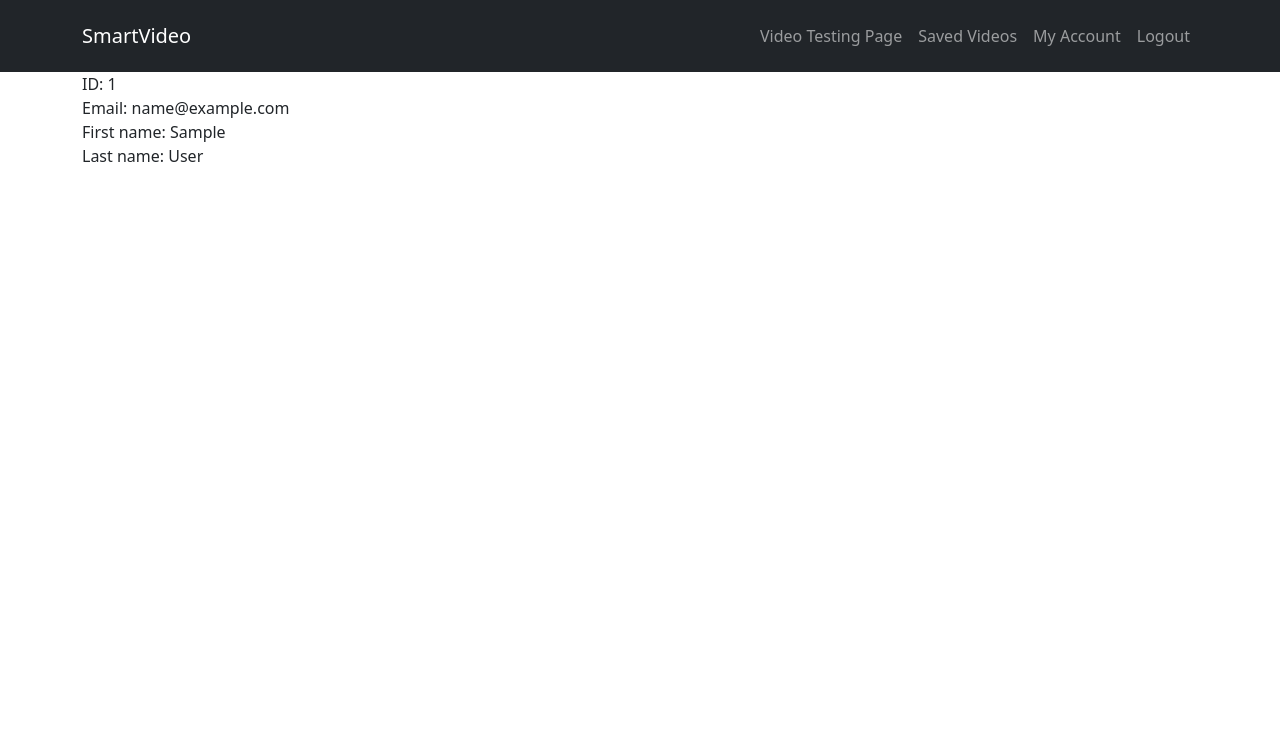
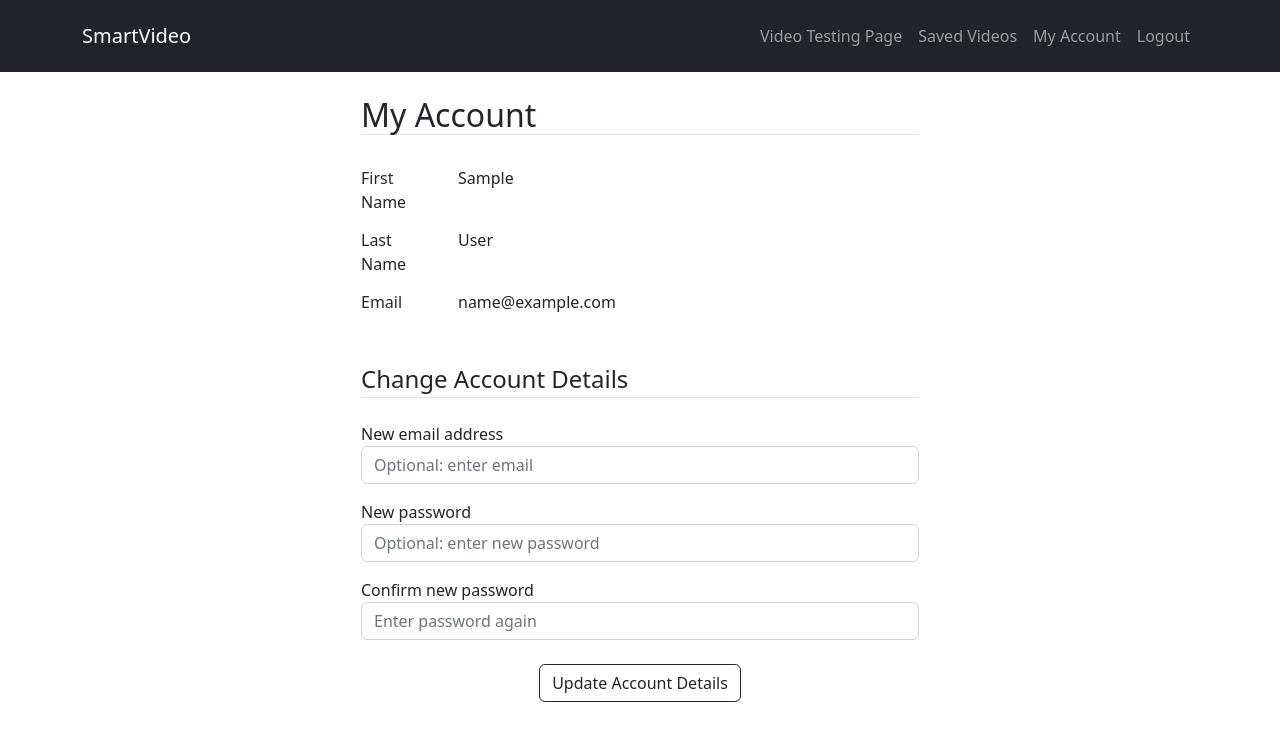
Before and after one commit to Ariq00/Artificially-Intelligent-Video, a Flask app: template src/templates/my_account.html in a window 1280 px wide. Shown: the top 741 px of the page. Run offline with Flask 2, Linux system fonts and the light colour scheme; the template is opened without the code that fills it: values that come from a table or form of the project are taken from there, others are empty; the visitor is signed in with stand-in values (Sample User, id 1); parts of the project's set-up code (start-up, migrations or seed data) failed here and were passed over; some libraries are stand-ins or nearby versions.

Commit message:
Update account details

```diff
--- a/src/auth/forms.py
+++ b/src/auth/forms.py
@@ -41,7 +41,7 @@ class LoginForm(FlaskForm):
         if not users:
             flash(f"Please check the email entered and try again.", 'danger')
             raise ValidationError(
-                'No email associated with that account!')
+                'No account associated with that email!')
 
     def validate_password(self, password):
         user = User.objects(email=self.email.data).first()
@@ -64,7 +64,7 @@ class RequestPasswordResetForm(FlaskForm):
         if not users:
             flash(f"Please check the email entered and try again.", 'danger')
             raise ValidationError(
-                'No email associated with that account!')
+                'No account associated with that email!')
 
 
 class ResetPasswordForm(FlaskForm):
@@ -75,3 +75,19 @@ class ResetPasswordForm(FlaskForm):
                     EqualTo('password',
                             message='Passwords must match')])
     submit = SubmitField('Reset Password')
+
+
+class UpdateAccountForm(FlaskForm):
+    email = EmailField(label='New email address', validators=[])
+    password = PasswordField(label='New password', validators=[])
+    password_repeat = PasswordField(
+        label='Confirm new password',
+        validators=[EqualTo('password',
+                            message='Passwords must match')])
+    submit = SubmitField('Update Account Details')
+
+    def validate_email(self, email):
+        users = User.objects(email=email.data)
+        if users:
+            raise ValidationError(
+                'Email address already in use')
--- a/src/auth/routes.py
+++ b/src/auth/routes.py
@@ -1,7 +1,8 @@
 from flask import Blueprint, render_template, flash, redirect, url_for
 from werkzeug.security import generate_password_hash
 from auth.forms import (RegistrationForm, LoginForm,
-                        RequestPasswordResetForm, ResetPasswordForm)
+                        RequestPasswordResetForm, ResetPasswordForm,
+                        UpdateAccountForm)
 from models import User
 from datetime import timedelta
 from flask_login import login_user, logout_user, login_required, current_user
@@ -52,6 +53,12 @@ def verify_email(token):
     if not user:
         flash("Token is invalid. It may have expired.", "danger")
         return redirect(url_for('auth.login'))
+
+    # Update the email address for user
+    if user.new_email != "":
+        user.email = user.new_email
+        user.new_email = ""
+
     user.email_verified = True
     user.save()
 
@@ -84,6 +91,35 @@ def login():
         return redirect(url_for('main.home'))
 
     return render_template('login.html', title='Login', form=form)
+
+
+@auth_bp.route('/my_account', methods=['GET', 'POST'])
+@login_required
+def my_account():
+    form = UpdateAccountForm()
+
+    if form.validate_on_submit():
+
+        if form.password.data:
+            current_user.password = generate_password_hash(form.password.data)
+            flash("Password updated successfully.", "success")
+
+        if form.email.data:
+            current_user.new_email = form.email.data
+
+            token = current_user.get_token(expires_sec=3600 * 24)
+            subject = "Confirm Your New Email Address"
+            msg_body = f"Hi {current_user.first_name},\n\n" \
+                       f"Confirm your email using the following link:\n\n" \
+                       f"{url_for('auth.verify_email', token=token, _external=True)}"
+            send_email(subject, msg_body, current_user.new_email)
+            flash(
+                "Verification email has been sent to new email address."
+                " Until this is verified, your email address will stay the same ",
+                "info")
+
+    current_user.save()
+    return render_template("my_account.html", title='My Account', form=form)
 
 
 @auth_bp.route('/request_password_reset', methods=['GET', 'POST'])
@@ -148,12 +184,6 @@ def logout():
     return redirect(url_for('main.home'))
 
 
-@auth_bp.route('/my_account')
-@login_required
-def my_account():
-    return render_template("my_account.html")
-
-
 @login_manager.user_loader
 def load_user(user_id):
     if user_id is not None:
--- a/src/models.py
+++ b/src/models.py
@@ -42,6 +42,7 @@ class User(Document, UserMixin):
     password = StringField(required=True)
     first_name = StringField(required=True)
     last_name = StringField(required=True)
+    new_email = StringField(default="")
     email_verified = BooleanField(default=False)
     meta = {"collection": "users"}
 
--- a/src/templates/my_account.html
+++ b/src/templates/my_account.html
@@ -1,12 +1,86 @@
 {% extends 'layout.html' %}
 {% block content %}
 
-    ID: {{ current_user.id }}
-    <br>
-    Email: {{ current_user.email }}
-    <br>
-    First name: {{ current_user.first_name }}
-    <br>
-    Last name: {{ current_user.last_name }}
+    <div class="col-sm-6 pt-4 mx-auto">
+        <form>
+            <h2 class="border-bottom mb-4">My Account</h2>
+
+            <div class="form-group row">
+                <label for="staticFirstName"
+                       class="col-sm-2 col-form-label">First Name</label>
+                <div class="col-sm-10">
+                    <input type="text" readonly class="form-control-plaintext"
+                           id="staticFirstName"
+                           value="{{ current_user.first_name }}">
+                </div>
+            </div>
+
+            <div class="form-group row">
+                <label for="staticLastName"
+                       class="col-sm-2 col-form-label">Last Name</label>
+                <div class="col-sm-10">
+                    <input type="text" readonly class="form-control-plaintext"
+                           id="staticLastName"
+                           value="{{ current_user.last_name }}">
+                </div>
+            </div>
+
+
+            <div class="form-group row">
+                <label for="staticEmail"
+                       class="col-sm-2 col-form-label">Email</label>
+                <div class="col-sm-10">
+                    <input type="text" readonly class="form-control-plaintext"
+                           id="staticEmail" value="{{ current_user.email }}">
+                </div>
+            </div>
+
+        </form>
+    </div>
+
+    <div class="col-sm-6 pt-4 mx-auto">
+        <form method="POST" action="">
+            {{ form.csrf_token }}
+            <legend class="border-bottom mb-4">Change Account Details</legend>
+
+            <div class="form-group">
+                {{ form.email.label }}
+                {% if form.email.errors %}
+                    {{ form.email(class="form-control is-invalid", placeholder="Enter email") }}
+                    <div class="invalid-feedback">
+                        {% for error in form.email.errors %}
+                            <span>{{ error }}</span>
+                        {% endfor %}
+                    </div>
+                {% else %}
+                    {{ form.email(class="form-control", placeholder="Optional: enter email") }}
+                {% endif %}
+            </div>
+
+            <div class="form-group pt-3">
+                {{ form.password.label }}
+                {{ form.password(class="form-control", placeholder="Optional: enter new password") }}
+            </div>
+
+            <div class="form-group pt-3">
+                {{ form.password_repeat.label }}
+                {% if form.password_repeat.errors %}
+                    {{ form.password_repeat(class="form-control is-invalid", placeholder="Enter password again") }}
+                    <div class="invalid-feedback">
+                        {% for error in form.password_repeat.errors %}
+                            <span>{{ error }}</span>
+                        {% endfor %}
+                    </div>
+                {% else %}
+                    {{ form.password_repeat(class="form-control", placeholder="Enter password again") }}
+                {% endif %}
+            </div>
+
+            <div class="form-group text-center pt-4">
+                {{ form.submit(class="btn btn-outline-dark") }}
+            </div>
+
+        </form>
+    </div>
 
 {% endblock %}
--- a/src/templates/register.html
+++ b/src/templates/register.html
@@ -44,6 +44,9 @@
                     </div>
                 {% else %}
                     {{ form.email(class="form-control", placeholder="Enter email") }}
+                    <small class="form-text text-muted">
+                        You will be required to verify your email address.
+                    </small>
                 {% endif %}
             </div>
 
```
